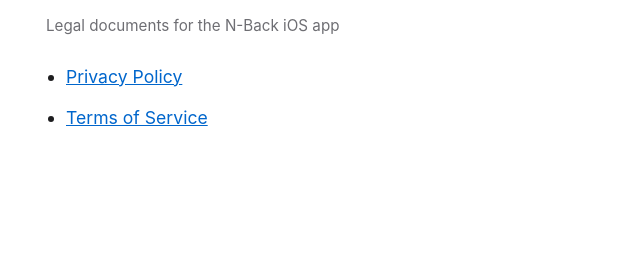
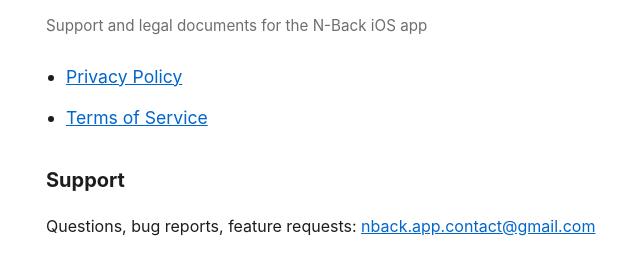
Before and after one commit to mpskowron/nback-legal, a plain HTML site: page index.html in a window 1280 px wide. Shown: the part 79-354 px from the top of the page, without its empty margins (258-898 px from the left). Drawn offline with Linux system fonts and the light colour scheme.

Commit message:
feat: add contact email

```diff
--- a/index.html
+++ b/index.html
@@ -3,7 +3,7 @@
 <head>
 <meta charset="utf-8">
 <meta name="viewport" content="width=device-width, initial-scale=1">
-<title>N-Back — Legal</title>
+<title>N-Back — Support &amp; Legal</title>
 <style>
   :root { color-scheme: light dark; }
   body {
@@ -16,6 +16,7 @@
     background: #fff;
   }
   h1 { font-size: 1.9rem; line-height: 1.2; margin: 0 0 .25rem; }
+  h2 { font-size: 1.25rem; margin: 2rem 0 .25rem; }
   a { color: #0066cc; }
   .meta { color: #6e6e73; font-size: .95rem; margin-bottom: 1.5rem; }
   ul { padding-left: 1.25rem; font-size: 1.1rem; }
@@ -29,10 +30,13 @@
 </head>
 <body>
 <h1>N-Back</h1>
-<p class="meta">Legal documents for the N-Back iOS app</p>
+<p class="meta">Support and legal documents for the N-Back iOS app</p>
 <ul>
   <li><a href="privacy.html">Privacy Policy</a></li>
   <li><a href="terms.html">Terms of Service</a></li>
 </ul>
+<h2>Support</h2>
+<p>Questions, bug reports, feature requests:
+<a href="mailto:nback.app.contact@gmail.com">nback.app.contact@gmail.com</a></p>
 </body>
 </html>
```
